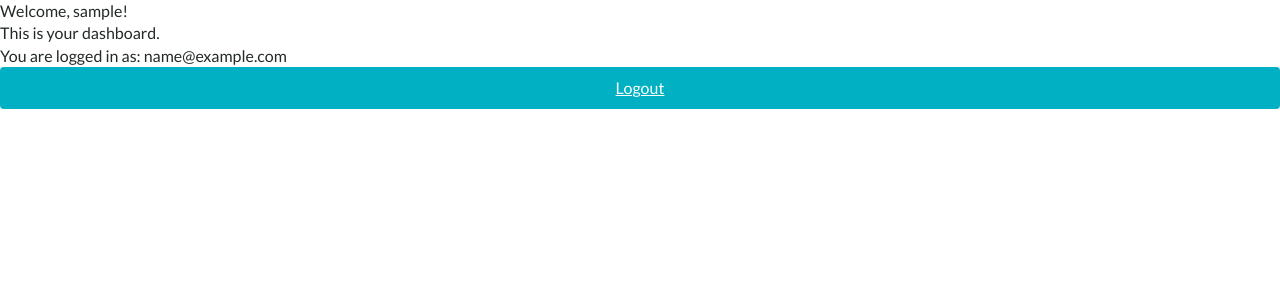
After one commit to Urgenism/casl, a Flask app: page / in a window 1280 px wide. The commit adds this page. Shown: the top 300 px of the page. Run offline with Flask 3, Linux system fonts and the light colour scheme; the visitor is signed in with stand-in values (Sample User, id 1); data that the repository does not hold is empty.

Commit message:
feat: create dashboard route

```diff
--- a/app.py
+++ b/app.py
@@ -1,7 +1,8 @@
 from flask import Flask
 from flask_login import LoginManager
 from config import Config
-from database.database import load_user
+from modules.auth.routes import auth
+from modules.dashboard.routes import dashboard
 
 import sass  # Import the sass library
 
@@ -31,8 +32,8 @@ def load_user(user_id):
     return load_user(user_id)
 
 # Register blueprints
-from modules.auth.routes import auth
 app.register_blueprint(auth)
+app.register_blueprint(dashboard)
 
 if __name__ == '__main__':
-    app.run(debug=True)
+    app.run(port=8000,debug=True)
--- a/database/database.py
+++ b/database/database.py
@@ -1,6 +1,7 @@
 import mysql.connector
 from flask_login import UserMixin
 from config import Config
+from modules.auth.models import User
 
 def get_db_connection():
     return mysql.connector.connect(
--- a/modules/auth/routes.py
+++ b/modules/auth/routes.py
@@ -3,6 +3,7 @@ from flask_login import login_user, logout_user, login_required
 from werkzeug.security import generate_password_hash, check_password_hash
 from modules.auth.models import User
 from .queries import insert_user, get_user_by_email
+import mysql.connector
 
 auth = Blueprint('auth', __name__)
 
@@ -47,7 +48,7 @@ def login():
         if user_data and check_password_hash(user_data['password'], password):
             user = User(**user_data)
             login_user(user)
-            return redirect(url_for('auth.dashboard'))  # Assuming you have a dashboard route
+            return redirect(url_for('dashboard.student'))  # Assuming you have a dashboard route
         else:
             flash('Invalid email or password', 'error')
 
--- /dev/null
+++ b/modules/dashboard/routes.py
@@ -0,0 +1,12 @@
+from flask import render_template
+from flask_login import login_required, current_user
+
+from flask import Blueprint
+
+# Create a new blueprint for the dashboard
+dashboard = Blueprint('dashboard', __name__)
+
+@dashboard.route('/')
+@login_required
+def student():
+    return render_template('dashboard.html', user=current_user)
--- a/templates/base.html
+++ b/templates/base.html
@@ -19,10 +19,7 @@
     <!-- <nav>
       <ul>
         {% if current_user.is_authenticated %}
-        <li><a href="{{ url_for('dashboard') }}">Dashboard</a></li>
-        <li><a href="{{ url_for('profile') }}">Profile</a></li>
-        <li><a href="{{ url_for('game') }}">Game</a></li>
-        <li><a href="{{ url_for('logout') }}">Logout</a></li>
+        <li><a href="{{ url_for('dashboard.student') }}">Dashboard</a></li>
         {% else %}
         <li><a href="{{ url_for('auth.login') }}">Login</a></li>
         <li><a href="{{ url_for('auth.register') }}">Register</a></li>
--- /dev/null
+++ b/templates/dashboard.html
@@ -0,0 +1,11 @@
+{% extends 'base.html' %} {% block title %}Dashboard{% endblock %} {% block
+content %}
+
+<div class="dashboard">
+  <h2>Welcome, {{ user.username }}!</h2>
+  <p>This is your dashboard.</p>
+  <p>You are logged in as: {{ user.email }}</p>
+  <a href="{{ url_for('auth.logout') }}" class="btn btn--primary">Logout</a>
+</div>
+
+{% endblock %}
```
Also changed, not shown: modules/auth/user.py (deleted, +0 -27 lines), templates/register.html (+9 -0 lines), modules/dashboard/__init__.py (added).
